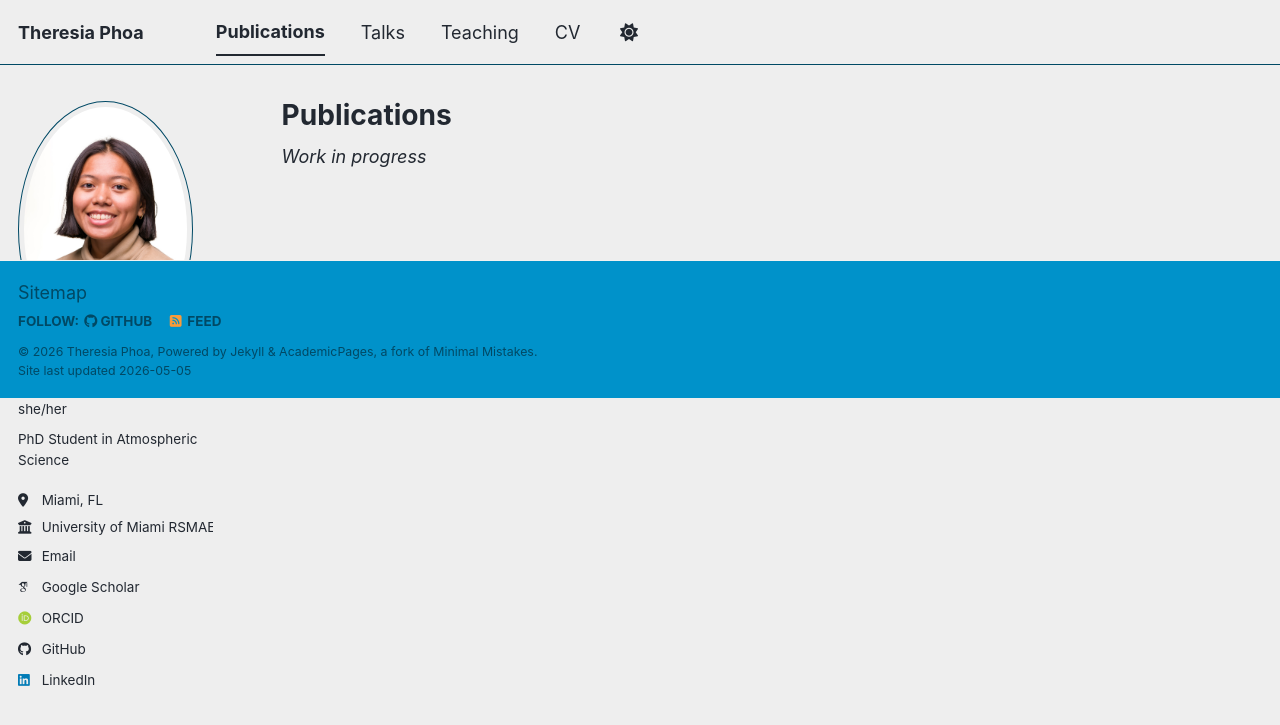
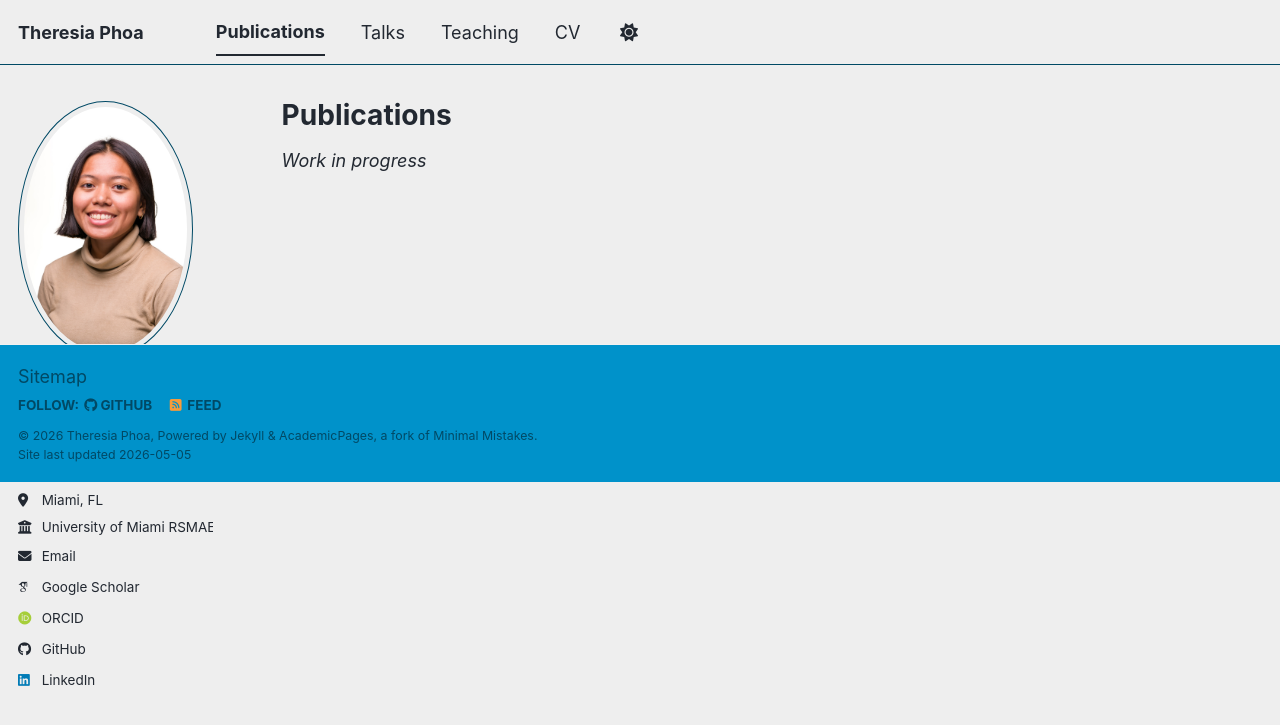
Before and after one commit to theresiabp/theresiabp.github.io, a Jekyll site: the page built from _pages/publications.html, in a window 1280 px wide. Shown: the top 725 px of the page. Built offline with Jekyll 4.4.1, drawn with Linux system fonts in a browser that asks for light colours; some web fonts are replaced; a script bundle is joined from its source files by our own code; library files that are not in the unit come from our copies.

Commit message:
Clean up publications.html content
Removed placeholder text and comments from publications page.

```diff
--- a/_pages/publications.html
+++ b/_pages/publications.html
@@ -6,22 +6,8 @@ author_profile: true
 ---
 
 
-
+<p style="margin-bottom: 80px;">
 <em> Work in progress </em>
-
-
-
-
-
-
-
-
-
-
-
-
-
-
 
 <!-- {% if site.author.googlescholar %}
   <div class="wordwrap">You can also find my articles on <a href="{{site.author.googlescholar}}">my Google Scholar profile</a>.</div>
```
